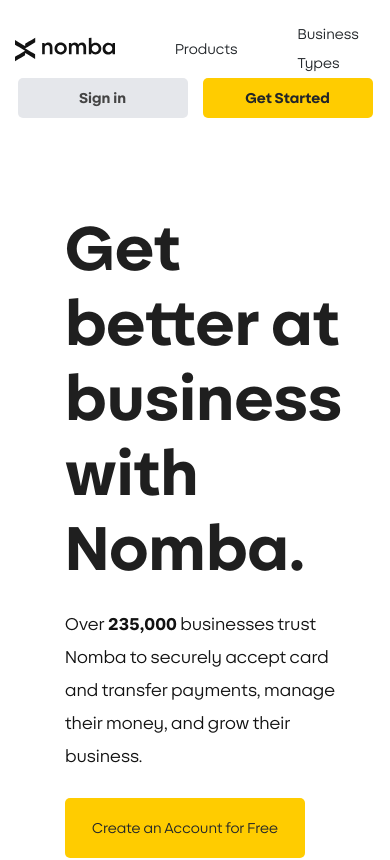
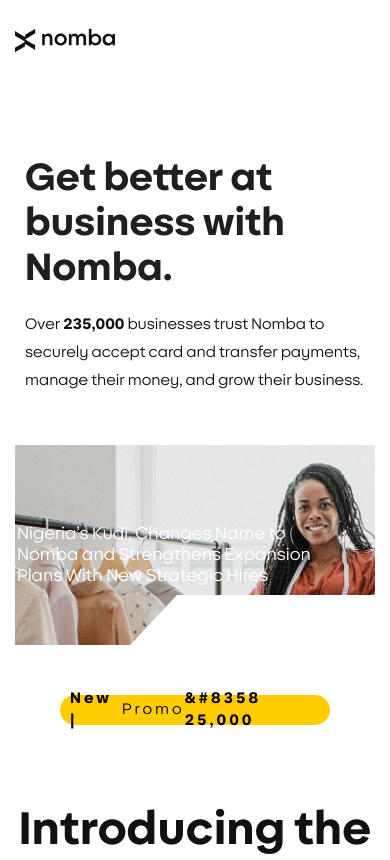
Before and after one commit to techwithuche/nomba, a Next.js app: page / in a window 390 px wide. Shown: the top 860 px of the page. Built offline with nearby package versions, Linux system fonts and the light colour scheme.

Commit message:
Update main.css

```diff
--- a/src/styles/main.css
+++ b/src/styles/main.css
@@ -33,43 +33,6 @@
   line-height: 29px;
   color: #444444;
   padding-left: 4em;
-}
-
-.HeroSection_contentRow {
-  display: flex;
-}
-
-.HeroSection_box {
-
-  margin-left: 50px;
-  width: 700px;
-  height: 400px;
-  -webkit-clip-path: polygon(85% 0, 100% 0, 100% 100%, 0 100%, 0 65%);
-  clip-path: polygon(85% 0, 100% 0, 100% 100%, 0 100%, 0 65%);
-  background: url(../../public/assets/Images/POS\ agent\ -\ nomba.webp);
-  background-size: cover;
-  margin-right: 60px;
-}
-
-.HeroSection_box2 {
-  margin-left: 50px;
-  width: 970px;
-  height: 400px;
-  -webkit-clip-path: polygon(0 0, 100% 0, 100% 85%, 38% 85%, 32% 100%, 0 100%);
-  clip-path: polygon(0 0, 100% 0, 100% 75%, 45% 75%, 32% 100%, 0 100%);
-  background: url(../../public/assets/Images/img.jpg);
-  background-size: cover;
-
-}
-
-.HeroSection_box3 {
-  margin-left: 50px;
-  width: 640px;
-  height: 300px;
-
-  background: url(../../public/assets/Images/img5.jpg);
-  background-size: cover;
-  margin-right: 60px;
 }
 
 .Header_navigation {
@@ -123,6 +86,51 @@
   color: #fff;
 }
 
+@media (max-width: 765px) {
+  .Header_authSection {
+    display: none;
+  }
+
+  .Header_navigation .Header_menuItem {
+    display: none;
+  }
+}
+
+.HeroSection_contentRow {
+  display: flex;
+}
+
+.HeroSection_box {
+  margin-left: 50px;
+  width: 700px;
+  height: 400px;
+  -webkit-clip-path: polygon(85% 0, 100% 0, 100% 100%, 0 100%, 0 65%);
+  clip-path: polygon(85% 0, 100% 0, 100% 100%, 0 100%, 0 65%);
+  background: url(../../public/assets/Images/POS\ agent\ -\ nomba.webp);
+  background-size: cover;
+  margin-right: 60px;
+}
+
+.HeroSection_box2 {
+
+  width: 970px;
+  height: 400px;
+  -webkit-clip-path: polygon(0 0, 100% 0, 100% 85%, 38% 85%, 32% 100%, 0 100%);
+  clip-path: polygon(0 0, 100% 0, 100% 75%, 45% 75%, 32% 100%, 0 100%);
+  background: url(../../public/assets/Images/img.jpg);
+  background-size: cover;
+}
+
+.HeroSection_box3 {
+  margin-left: 50px;
+  width: 640px;
+  height: 300px;
+
+  background: url(../../public/assets/Images/img5.jpg);
+  background-size: cover;
+  margin-right: 60px;
+}
+
 .Footer_content {
   display: flex;
   align-items: center;
@@ -172,7 +180,6 @@
   display: flex;
   align-items: center;
   justify-content: space-between;
-  margin-left: 35px;
   padding-top: 5px;
 }
 
@@ -292,18 +299,15 @@
 }
 
 .CommunitySection_image_container {
-  display: flex;
-  align-items: flex-end;
 }
 
 .CommunitySection_image1 {
-  position: relative;
-  width: 300px;
-  height: 400px;
+  width: 100%;
+  height: 350px;
+  margin: 0 10px;
   background: url(../../public/assets/Images/img1.jpg);
   background-size: cover;
   box-shadow: rgba(0, 0, 0, 0.7) 0px -90px 50px 220px inset;
-  margin-left: 40px;
   overflow: hidden;
 }
 
@@ -375,6 +379,21 @@
   line-height: 29px;
   letter-spacing: 3px;
   color: #fff;
+}
+
+@media (max-width: 765px) {
+  .CommunitySection_title {
+    display: flex;
+    justify-content: center;
+    flex-direction: column;
+    text-align: center;
+    padding: 60px 0;
+    font-family: Garet;
+    font-weight: normal;
+    font-size: 20px;
+    line-height: 27px;
+    color: #121212;
+  }
 }
 
 .AboutSection_wrapper {
@@ -454,6 +473,21 @@
   background: #111;
 }
 
+@media (max-width: 765px) {
+  .POS_Section_title {
+    display: flex;
+    justify-content: center;
+    flex-direction: column;
+    text-align: center;
+    padding: 60px 0;
+    font-family: Garet;
+    font-weight: normal;
+    font-size: 20px;
+    line-height: 27px;
+    color: #121212;
+  }
+}
+
 .HeroSection_wrapper {
   padding: 25px 0;
 }
@@ -463,7 +497,7 @@
 
 .HeroSection_title {
   padding-top: 50px;
-  padding-left: 50px;
+
   text-align: left;
   font-family: Garet;
   font-weight: bold;
@@ -474,7 +508,6 @@
 
 .HeroSection_description {
   padding-top: 20px;
-  padding-left: 50px;
   text-align: left;
   font-family: Garet;
   font-weight: normal;
@@ -497,6 +530,91 @@
   padding: 0 10px;
   color: #000;
   margin-left: 50px;
+}
+
+.Hero_button_primary2 {
+  display: none;
+}
+
+.Hero_button_primary3 {
+  display: none;
+}
+
+@media (max-width: 765px) {
+  .HeroSection_title {
+    padding-left: 10px;
+    text-align: left;
+    font-family: Garet;
+    font-weight: bold;
+    font-size: 40px;
+    line-height: 45px;
+    color: #1f1f1f;
+  }
+
+  .HeroSection_description {
+    padding-left: 10px;
+    text-align: left;
+    font-family: Garet;
+    font-weight: normal;
+    font-size: 16px;
+    line-height: 28px;
+    color: #121212;
+  }
+  .HeroSection_box {
+    display: none;
+  }
+
+  .Hero_button_primary2 {
+    margin-top: 40px;
+    display: flex;
+    align-items: center;
+    justify-content: center;
+    width: 100%;
+    background: #ffcc00;
+    height: 4em;
+    border-radius: 5px;
+    border: none;
+    padding: 0 10px;
+    color: #000;
+  }
+
+  .Hero_button_primary {
+    display: none;
+  }
+
+  .Hero_button_primary3 {
+    margin-top: 10px;
+    display: flex;
+    align-items: center;
+    justify-content: center;
+    width: 100%;
+    background: #ffff;
+    height: 4em;
+    border-radius: 5px;
+    border: none;
+    padding: 0 10px;
+    color: #000;
+  }
+
+  .HeroSection_box3 {
+    display: none;
+  }
+
+  .HeroSection_box2 {
+    width: 970px;
+    height: 200px;
+    -webkit-clip-path: polygon(
+      0 0,
+      100% 0,
+      100% 95%,
+      38% 85%,
+      32% 100%,
+      0 100%
+    );
+    clip-path: polygon(0 0, 100% 0, 100% 75%, 45% 75%, 32% 100%, 0 100%);
+    background: url(../../public/assets/Images/img.jpg);
+    background-size: cover;
+  }
 }
 
 .OrderSection_wrapper {
```
